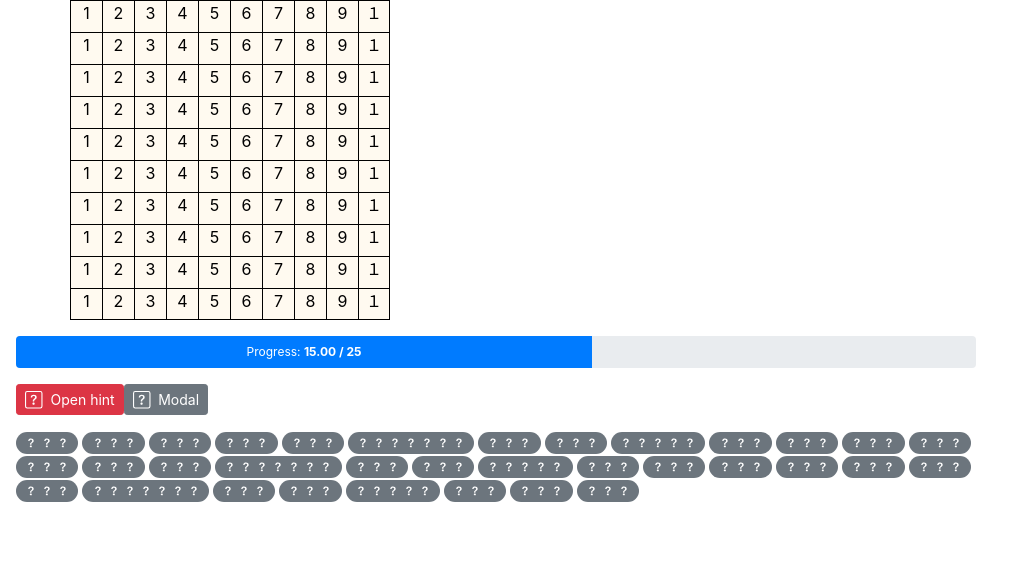
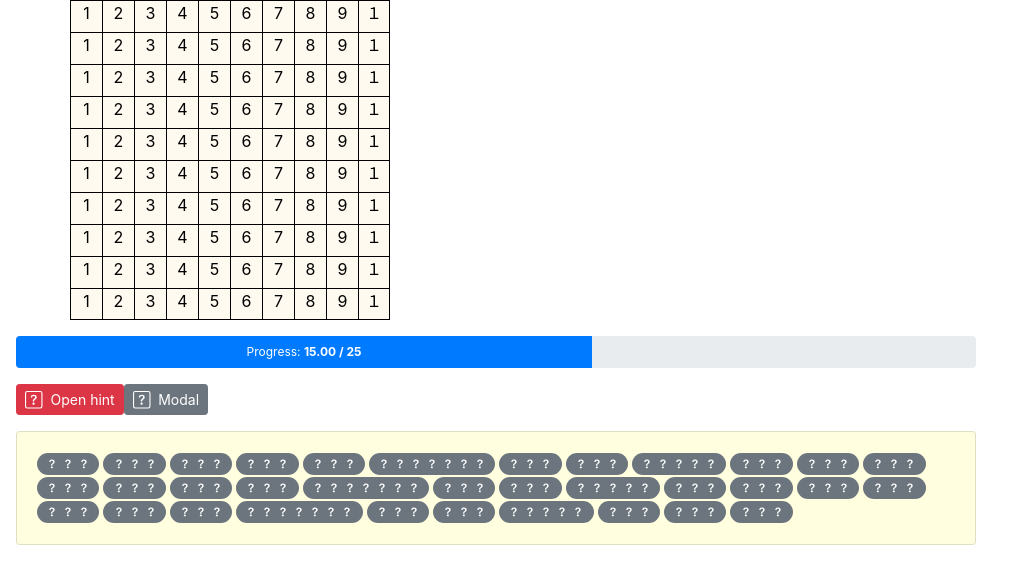
Before and after one commit to pottiri2405/blast, a Vue app: page /#/stage/1 in a window 1280 px wide. Shown: the top 584 px of the page, without its empty margins (0-1023 px from the left). Built offline with nearby package versions, Linux system fonts and the light colour scheme.

Commit message:
no message

```diff
--- a/src/components/stage.vue
+++ b/src/components/stage.vue
@@ -26,7 +26,8 @@
         <b-icon icon="question-square" class="mr-2" />Modal
       </b-button>
     </p>
-    <div id="hint-area" class="mt-3 ml-3  w-75">
+    <b-card id="hint-area" class="mt-3 ml-3 w-75 bg-warning">
+      <div>
         <b-badge pill variant="secondary" v-for="(hint, i) in hints" :key="'hint-list-' + i" class="mr-1">
           <font size="+0">
             <b-icon icon="question" v-for="n of hint.text.length" :key="n">
@@ -34,6 +35,7 @@
           </font>
         </b-badge>
       </div>
+    </b-card>
     <b-modal id="modal-nice" title="Nice!" header-bg-variant="success" ok-only>
       <p><font size="+1">Hello from modal!</font></p>
       <p><font size="+0">Hello from modal!</font></p>
@@ -138,4 +140,7 @@ export default {
 .not-collapsed > .when-closed {
   display: none;
 }
+#hint-area.bg-warning {
+  background-color: #ffffe0 !important;
+}
 </style>
```
Lines whose indentation alone changed are shown as unchanged.
